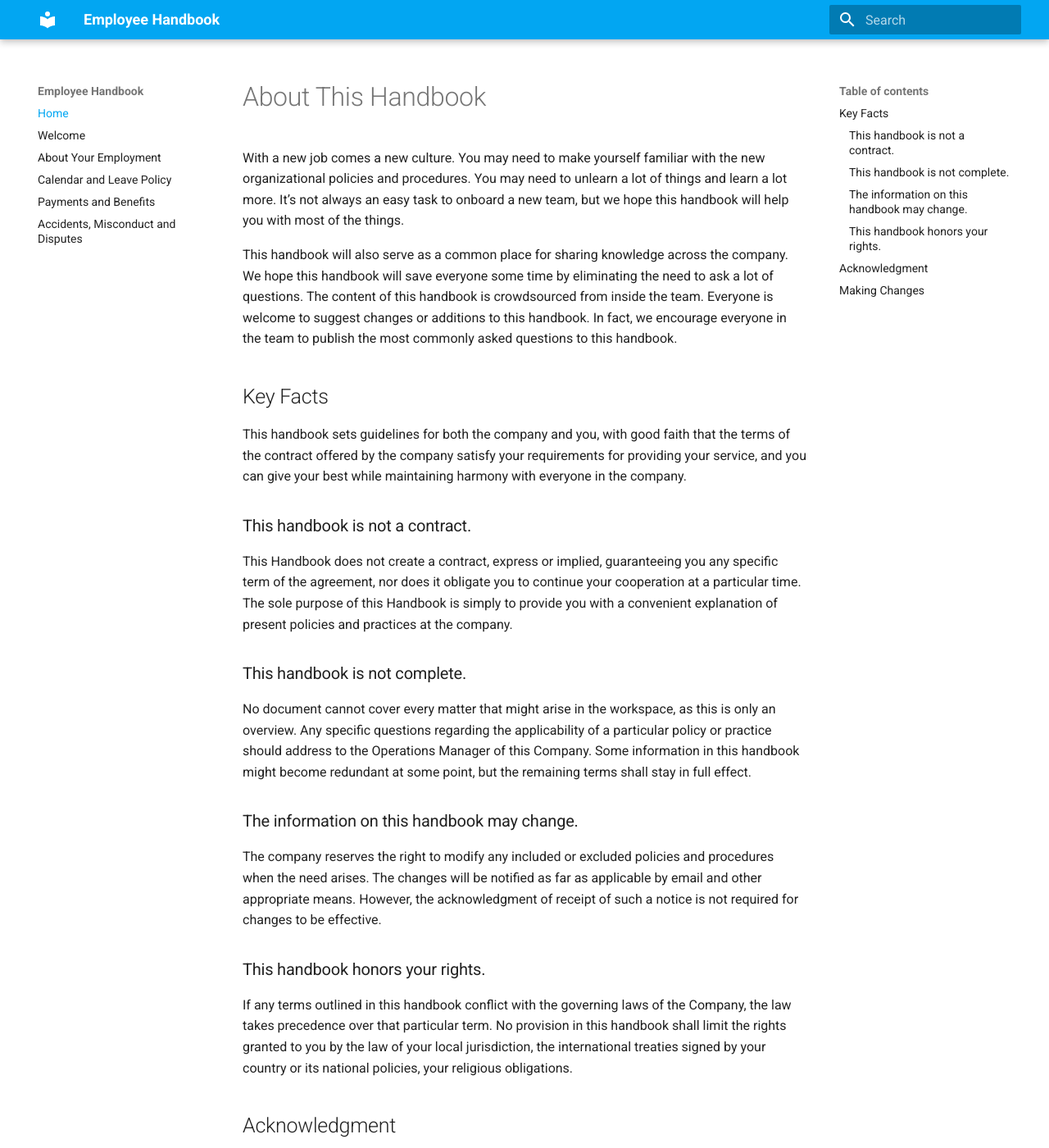
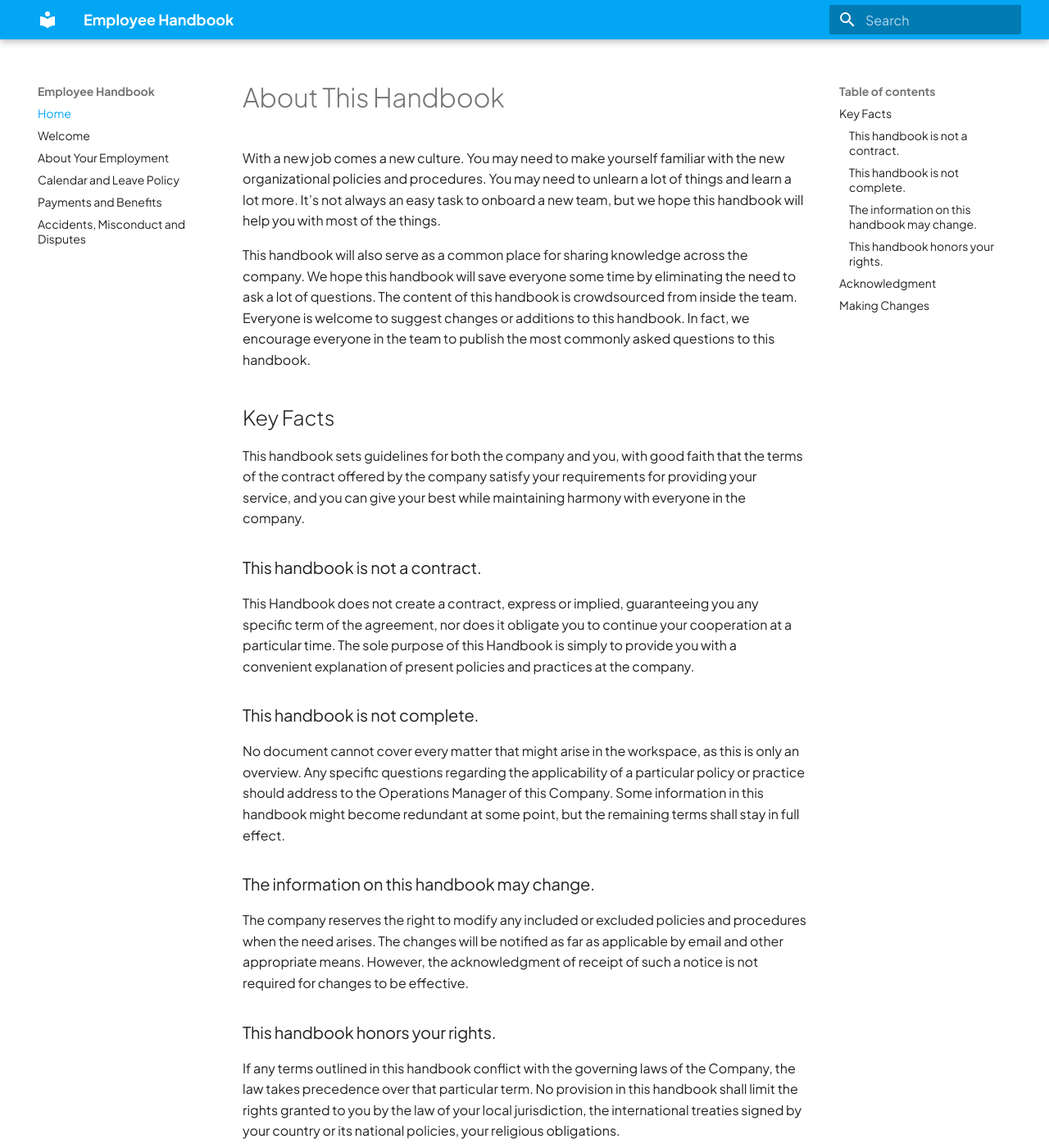
Before and after one commit to skybaseinnovations/employee-handbook, an MkDocs documentation site: the page built from docs/index.md, in a window 1280 px wide and 1400 px high. Shown: the whole window at 82% size. Built offline with MkDocs 1.6.1 and Material for MkDocs 9.7.7, drawn with Linux system fonts in a browser that asks for light colours.

Commit message:
Fix font

```diff
--- a/mkdocs.yml
+++ b/mkdocs.yml
@@ -1,5 +1,7 @@
 site_name: Employee Handbook
 theme:
+  font:
+    text: Plus Jakarta Sans
   name: material
   palette:
     primary: light blue
```
